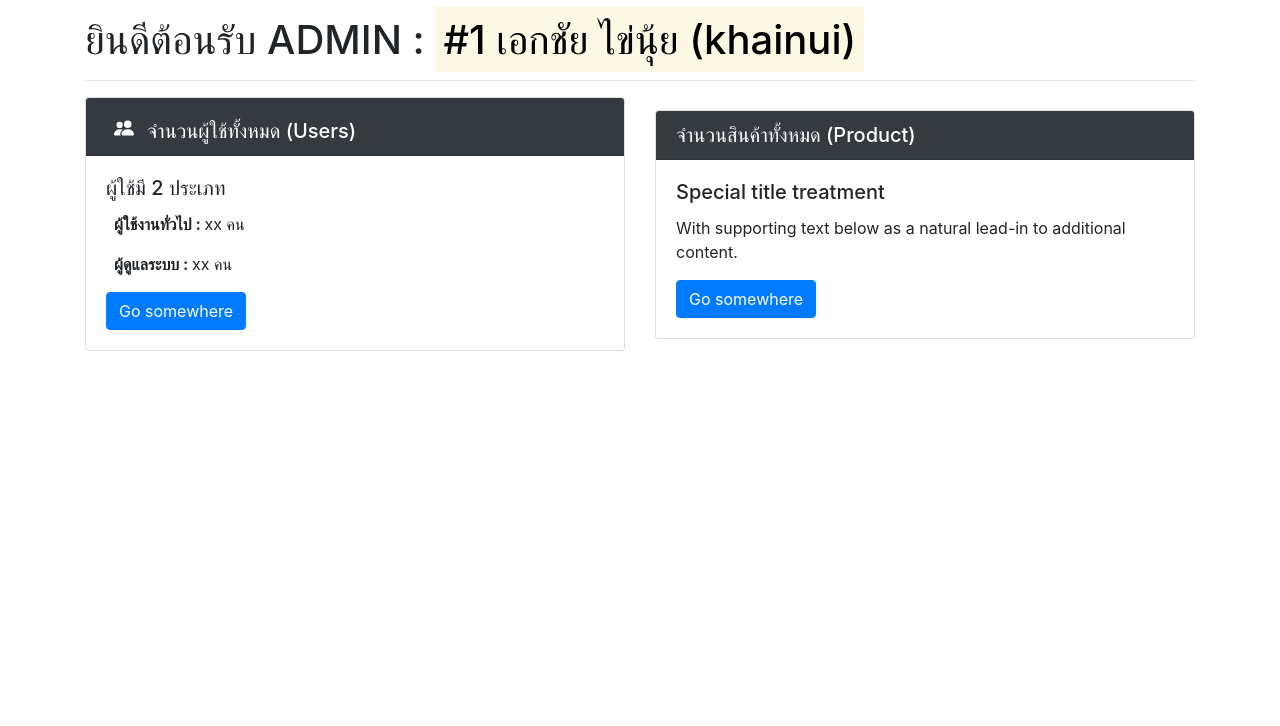
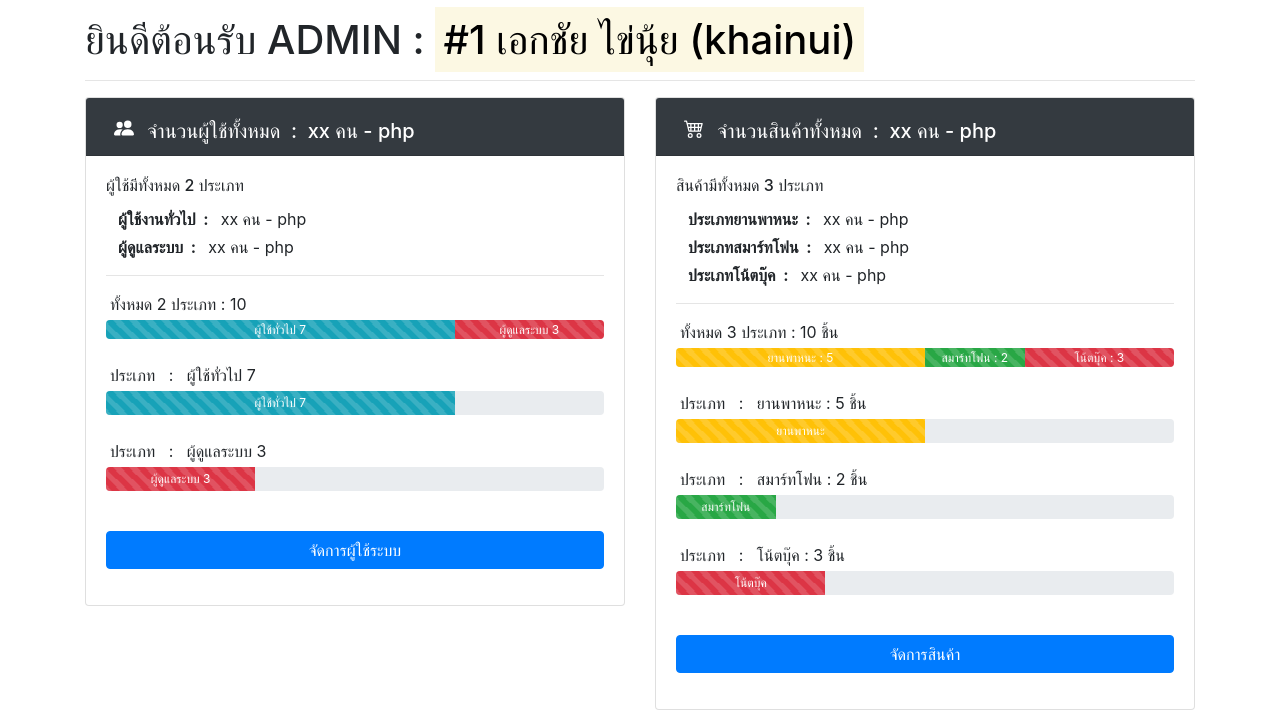
Before and after one commit to Nattawut-M/php-2nd-shop, a PHP site: page /admin.php in a window 1280 px wide. Shown: the part 76-802 px from the top of the page. Before the commit the page ends 427 px from the top, so only its background shows below. Run offline with PHP 8.4, Linux system fonts and the light colour scheme; a user stored in the database is signed in; some libraries are stand-ins or nearby versions.

Commit message:
design card template for show result status from database

```diff
--- a/admin.php
+++ b/admin.php
@@ -30,10 +30,8 @@
 	<meta charset="UTF-8">
 	<meta name="viewport" content="width=device-width, initial-scale=1.0">
 
-	<link href="css/all.css" rel="stylesheet">
-	<!-- <link href="css/fontawesome.css" rel="stylesheet"> -->
-	<!-- <link href="css/brands.css" rel="stylesheet">
-	<link href="css/solid.css" rel="stylesheet"> -->
+	<!-- CSS -->
+	<link rel="stylesheet" href="css/admin.css">
 
 	<title>Admin</title>
 </head>
@@ -112,38 +110,111 @@
 
 		<hr>
 
-		<div class="row d-flex flex-row justify-content-around d-flex align-items-center">
+		<div class="row d-flex flex-row justify-content-around d-flex align-items-start">
+			<!-- ผู้ใช้ทั้งหมด (User) -->
 			<div class="col">
 				<div class="card">
 					<h5 class="card-header text-white bg-dark">
 						<svg width="1em" height="1em" viewBox="0 0 16 16" class="bi bi-people-fill mt-2 mx-2" fill="currentColor" xmlns="http://www.w3.org/2000/svg">
 							<path fill-rule="evenodd" d="M7 14s-1 0-1-1 1-4 5-4 5 3 5 4-1 1-1 1H7zm4-6a3 3 0 1 0 0-6 3 3 0 0 0 0 6zm-5.784 6A2.238 2.238 0 0 1 5 13c0-1.355.68-2.75 1.936-3.72A6.325 6.325 0 0 0 5 9c-4 0-5 3-5 4s1 1 1 1h4.216zM4.5 8a2.5 2.5 0 1 0 0-5 2.5 2.5 0 0 0 0 5z"/>
 						</svg>
-						จำนวนผู้ใช้ทั้งหมด (Users)
+						จำนวนผู้ใช้ทั้งหมด &nbsp;:&nbsp;  <?php echo "xx คน - php" ?>
+
 					</h5>
 					<div class="card-body">
-						<h5 class="card-title">ผู้ใช้มี 2 ประเภท</h5>
+						<h6 class="card-title">ผู้ใช้มีทั้งหมด 2 ประเภท</h6>
 							<p class="card-text px-2">
-								<strong>ผู้ใช้งานทั่วไป : </strong> xx คน
+								<b>ผู้ใช้งานทั่วไป&nbsp;&nbsp;:&nbsp;&nbsp;</b>  <?php echo "xx คน - php" ?>
 							</p>
 							<p class="card-text px-2">
-								<strong>ผู้ดูแลระบบ : </strong> xx คน
+								<b>ผู้ดูแลระบบ&nbsp;&nbsp;:&nbsp;&nbsp;</b>  <?php echo "xx คน - php" ?>
 							</p>
-						<a href="#" class="btn btn-primary">Go somewhere</a>
+
+							<hr>
+
+							<!-- progress bar -->
+
+							<!-- all -->
+							<p>ทั้งหมด 2 ประเภท : <?php echo "10" ?></p>
+							<div class="progress progress-all">
+								<div class="progress-bar bg-info progress-bar-striped progress-bar-animated" role="progressbar" style="width: <?php echo "70" ?>%" aria-valuenow="15" aria-valuemin="0" aria-valuemax="100">ผู้ใช้ทั่วไป <?php echo "7" ?></div>
+								<div class="progress-bar bg-danger progress-bar-striped progress-bar-animated" role="progressbar" style="width: <?php echo "30" ?>%" aria-valuenow="30" aria-valuemin="0" aria-valuemax="100">ผู้ดูแลระบบ <?php echo "3" ?></div>
+							</div>
+
+							<!-- notebook -->
+							<p>ประเภท &nbsp : &nbsp ผู้ใช้ทั่วไป <?php echo "7" ?></p>
+							<div class="progress">
+								<div class="progress-bar bg-info progress-bar-striped progress-bar-animated" role="progressbar" style="width: <?php echo "70" ?>%" aria-valuenow="33" aria-valuemin="0" aria-valuemax="100">ผู้ใช้ทั่วไป <?php echo "7" ?></div>
+							</div>
+
+							<!-- notebook -->
+							<p>ประเภท &nbsp : &nbsp ผู้ดูแลระบบ <?php echo "3" ?></p>
+							<div class="progress">
+								<div class="progress-bar bg-danger progress-bar-striped progress-bar-animated" role="progressbar" style="width: <?php echo "30" ?>%" aria-valuenow="33" aria-valuemin="0" aria-valuemax="100">ผู้ดูแลระบบ <?php echo "3" ?></div>
+							</div>
+
+						<!-- button -->
+						<a href="#" class="btn btn-primary my-3 w-100">จัดการผู้ใช้ระบบ</a>
 					</div>
 				</div>
 			</div>
+
+
+			<!-- สินค้าทั้งหมด (Product) -->
 			<div class="col">
 				<div class="card">
-					<h5 class="card-header text-white bg-dark">จำนวนสินค้าทั้งหมด (Product)</h5>
+					<h5 class="card-header text-white bg-dark">
+						<svg width="1em" height="1em" viewBox="0 0 16 16" class="bi bi-cart4 mt-2 mx-2" fill="currentColor" xmlns="http://www.w3.org/2000/svg">
+							<path fill-rule="evenodd" d="M0 2.5A.5.5 0 0 1 .5 2H2a.5.5 0 0 1 .485.379L2.89 4H14.5a.5.5 0 0 1 .485.621l-1.5 6A.5.5 0 0 1 13 11H4a.5.5 0 0 1-.485-.379L1.61 3H.5a.5.5 0 0 1-.5-.5zM3.14 5l.5 2H5V5H3.14zM6 5v2h2V5H6zm3 0v2h2V5H9zm3 0v2h1.36l.5-2H12zm1.11 3H12v2h.61l.5-2zM11 8H9v2h2V8zM8 8H6v2h2V8zM5 8H3.89l.5 2H5V8zm0 5a1 1 0 1 0 0 2 1 1 0 0 0 0-2zm-2 1a2 2 0 1 1 4 0 2 2 0 0 1-4 0zm9-1a1 1 0 1 0 0 2 1 1 0 0 0 0-2zm-2 1a2 2 0 1 1 4 0 2 2 0 0 1-4 0z"/>
+						</svg>
+						จำนวนสินค้าทั้งหมด &nbsp;:&nbsp;  <?php echo "xx คน - php" ?>
+					</h5>
 					<div class="card-body">
-						<h5 class="card-title">Special title treatment</h5>
-						<p class="card-text">With supporting text below as a natural lead-in to additional content.</p>
-						<a href="#" class="btn btn-primary">Go somewhere</a>
+						<h6 class="card-title">สินค้ามีทั้งหมด 3 ประเภท</h6>
+							<p class="card-text px-2">
+								<b>ประเภทยานพาหนะ&nbsp;&nbsp;:&nbsp;&nbsp;</b>  <?php echo "xx คน - php" ?>
+							</p>
+							<p class="card-text px-2">
+								<b>ประเภทสมาร์ทโฟน&nbsp;&nbsp;:&nbsp;&nbsp;</b>  <?php echo "xx คน - php" ?>
+							</p>
+							<p class="card-text px-2">
+								<b>ประเภทโน้ตบุ๊ค&nbsp;&nbsp;:&nbsp;&nbsp;</b>  <?php echo "xx คน - php" ?>
+							</p>
+
+							<hr>
+
+							<!-- progress bar -->
+							<p>ทั้งหมด 3 ประเภท  : <?php echo "10" ?> ชิ้น</p>
+							<!-- all -->
+							<div class="progress progress-all">
+								<div class="progress-bar bg-warning progress-bar-striped progress-bar-animated" role="progressbar" style="width: <?php echo "50" ?>%" aria-valuenow="15" aria-valuemin="0" aria-valuemax="100">ยานพาหนะ : <?php echo "5" ?></div>
+								<div class="progress-bar bg-success progress-bar-striped progress-bar-animated" role="progressbar" style="width: <?php echo "20" ?>%" aria-valuenow="30" aria-valuemin="0" aria-valuemax="100">สมาร์ทโฟน : <?php echo "2" ?></div>
+								<div class="progress-bar bg-danger progress-bar-striped progress-bar-animated" role="progressbar" style="width: <?php echo "30" ?>%" aria-valuenow="20" aria-valuemin="0" aria-valuemax="100">โน้ตบุ๊ค : <?php echo "3" ?></div>
+							</div>
+
+							<!-- vehicle -->
+							<p>ประเภท &nbsp : &nbsp ยานพาหนะ : <?php echo "5" ?> ชิ้น</p>
+							<div class="progress">
+								<div class="progress-bar bg-warning progress-bar-striped progress-bar-animated" role="progressbar" style="width: <?php echo "50" ?>%" aria-valuenow="33" aria-valuemin="0" aria-valuemax="100">ยานพาหนะ</div>
+							</div>
+
+							<!-- smartphone -->
+							<p>ประเภท &nbsp : &nbsp สมาร์ทโฟน : <?php echo "2" ?> ชิ้น</p>
+							<div class="progress">
+								<div class="progress-bar bg-success progress-bar-striped progress-bar-animated" role="progressbar" style="width: <?php echo "20" ?>%" aria-valuenow="33" aria-valuemin="0" aria-valuemax="100">สมาร์ทโฟน</div>
+							</div>
+
+							<!-- notebook -->
+							<p>ประเภท &nbsp : &nbsp โน้ตบุ๊ค : <?php echo "3" ?> ชิ้น</p>
+							<div class="progress">
+								<div class="progress-bar bg-danger progress-bar-striped progress-bar-animated" role="progressbar" style="width: <?php echo "30" ?>%" aria-valuenow="33" aria-valuemin="0" aria-valuemax="100">โน้ตบุ๊ค</div>
+							</div>
+						<a href="#" class="btn btn-primary my-3 w-100">จัดการสินค้า</a>
 					</div>
 				</div>
 			</div>
 		</div>
+
 	</section>
 </body>
 </html>
--- /dev/null
+++ b/css/admin.css
@@ -0,0 +1,19 @@
+p {
+    margin: 0.25rem;
+}
+
+
+div.progress {
+    margin-bottom: 1.5rem ;
+
+    height: 1.5rem;
+}
+
+
+div.progress-all {
+    height: 1.2rem;
+}
+
+/* div.progress-bar {
+    height: 1.5rem;
+} */
```
